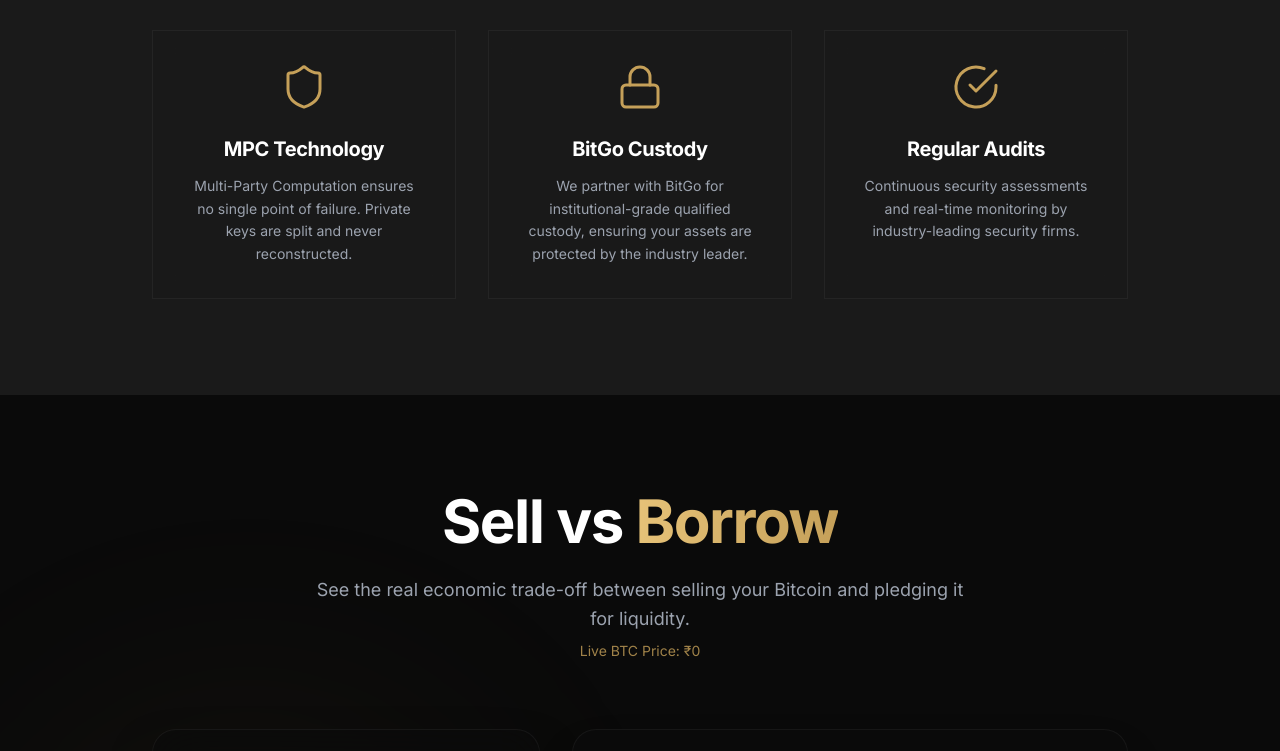
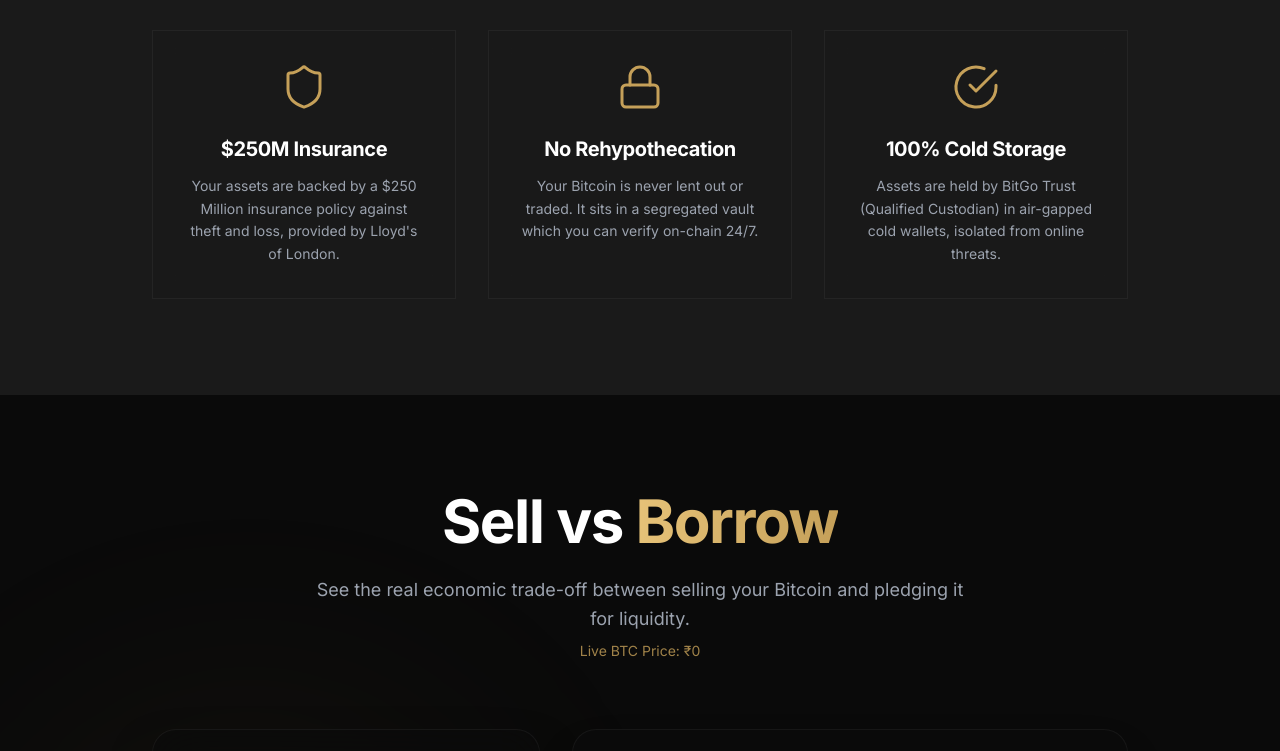
Before and after one commit to Vijayesvar/PLEDG_Landing_Page, a React (Vite) app: page / in a window 1280 px wide. Shown: the part 4140-4891 px from the top of the page. Built offline with nearby package versions, Linux system fonts and the light colour scheme; no server answers.

Commit message:
feat: Highlight No Rehypothecation and Verification features

```diff
--- a/src/components/FAQ.tsx
+++ b/src/components/FAQ.tsx
@@ -32,7 +32,7 @@ export function FAQ({ faqs: propFaqs }: FAQProps) {
     },
     {
       question: 'How is my Bitcoin stored? Who holds the keys?',
-      answer: 'Your Bitcoin is secured by BitGo, a qualified institutional custodian. Pledg does NOT hold your private keys. Your assets are held in a segregated wallet (never commingled) and protected by Multi-Party Computation (MPC) technology. You are not trusting us; you are trusting the industry standard.',
+      answer: 'Your Bitcoin is secured by BitGo (Qualified Custodian) in 100% cold storage with $250M insurance. Crucially, we ensure **No Rehypothecation**—your assets are never lent out. You will receive a dedicated wallet address to verify your Bitcoin on-chain, 24/7.',
     },
     {
       question: 'Can I top-up or add more collateral?',
--- a/src/components/WaitlistForm.tsx
+++ b/src/components/WaitlistForm.tsx
@@ -1,6 +1,6 @@
 import { useState } from 'react'
 import { motion, AnimatePresence } from 'framer-motion'
-import { Mail, User, Phone, DollarSign, ArrowRight, CheckCircle, AlertCircle } from 'lucide-react'
+import { Mail, User, Phone, IndianRupee, ArrowRight, CheckCircle, AlertCircle } from 'lucide-react'
 import { PremiumButton } from './PremiumButton'
 import { EditorialInput } from './EditorialInput'
 import { EditorialCard } from './EditorialCard'
@@ -140,7 +140,7 @@ export function WaitlistForm() {
                 label="Desired Loan Amount"
                 placeholder="₹1,00,000"
                 required
-                icon={<DollarSign size={18} />}
+                icon={<IndianRupee size={18} />}
               />
             </div>
 
--- a/src/pages/HomePage.tsx
+++ b/src/pages/HomePage.tsx
@@ -258,23 +258,23 @@ export function Home() {
           <div className="grid grid-cols-1 md:grid-cols-3 gap-8">
             <EditorialCard className="text-center p-8 hover:border-gold-muted/30 transition-colors">
               <Shield className="w-12 h-12 text-gold-muted mx-auto mb-6" strokeWidth={1.5} />
-              <h3 className="text-xl font-bold text-white mb-3">MPC Technology</h3>
+              <h3 className="text-xl font-bold text-white mb-3">$250M Insurance</h3>
               <p className="text-gray-400 text-sm leading-relaxed">
-                Multi-Party Computation ensures no single point of failure. Private keys are split and never reconstructed.
+                Your assets are backed by a $250 Million insurance policy against theft and loss, provided by Lloyd's of London.
               </p>
             </EditorialCard>
             <EditorialCard className="text-center p-8 hover:border-gold-muted/30 transition-colors">
               <Lock className="w-12 h-12 text-gold-muted mx-auto mb-6" strokeWidth={1.5} />
-              <h3 className="text-xl font-bold text-white mb-3">BitGo Custody</h3>
+              <h3 className="text-xl font-bold text-white mb-3">No Rehypothecation</h3>
               <p className="text-gray-400 text-sm leading-relaxed">
-                We partner with BitGo for institutional-grade qualified custody, ensuring your assets are protected by the industry leader.
+                Your Bitcoin is never lent out or traded. It sits in a segregated vault which you can verify on-chain 24/7.
               </p>
             </EditorialCard>
             <EditorialCard className="text-center p-8 hover:border-gold-muted/30 transition-colors">
               <CheckCircle className="w-12 h-12 text-gold-muted mx-auto mb-6" strokeWidth={1.5} />
-              <h3 className="text-xl font-bold text-white mb-3">Regular Audits</h3>
+              <h3 className="text-xl font-bold text-white mb-3">100% Cold Storage</h3>
               <p className="text-gray-400 text-sm leading-relaxed">
-                Continuous security assessments and real-time monitoring by industry-leading security firms.
+                Assets are held by BitGo Trust (Qualified Custodian) in air-gapped cold wallets, isolated from online threats.
               </p>
             </EditorialCard>
           </div>
```
Also changed, not shown: 5 other files (tests, documents, lock files or other folders).
